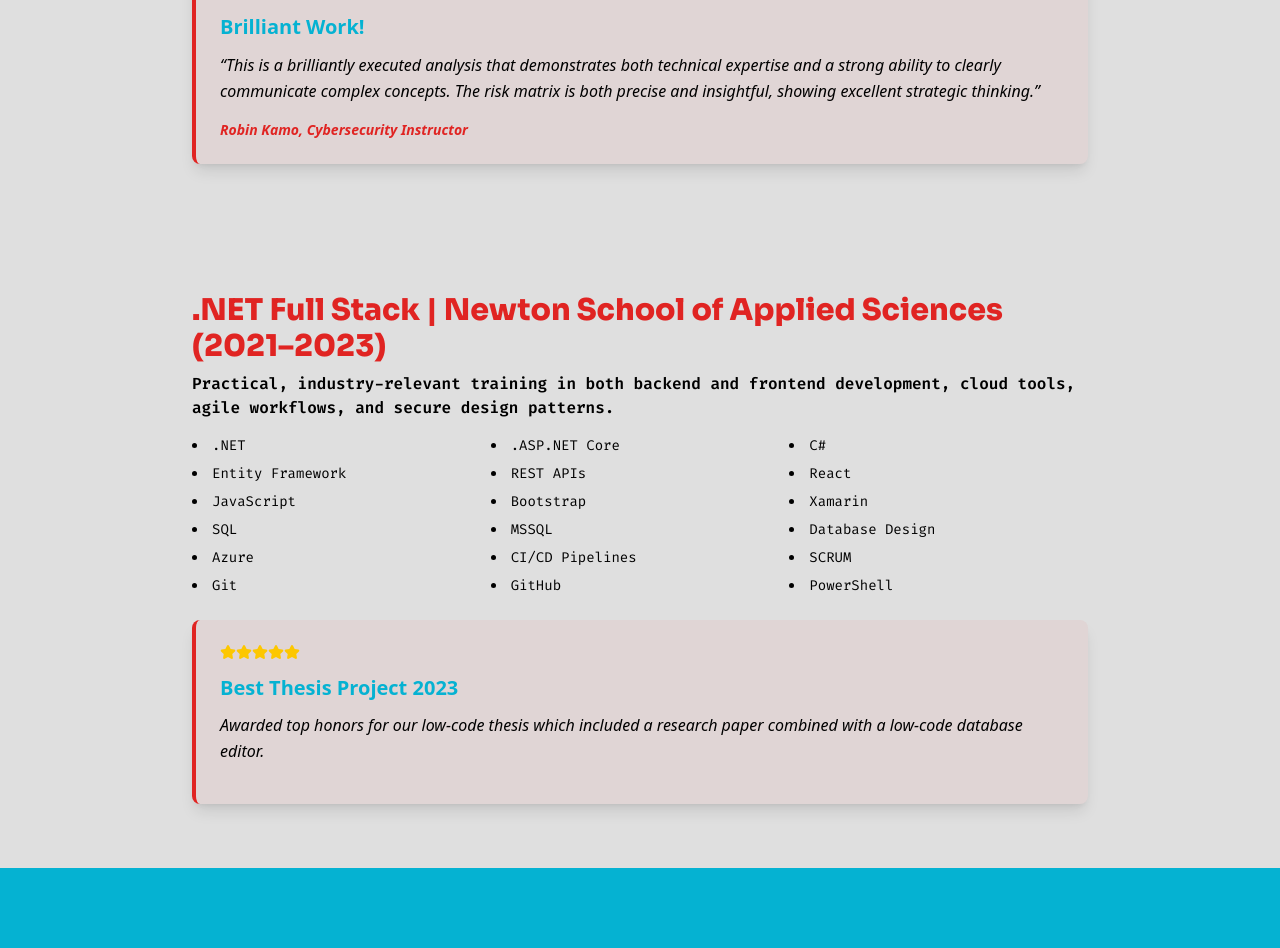
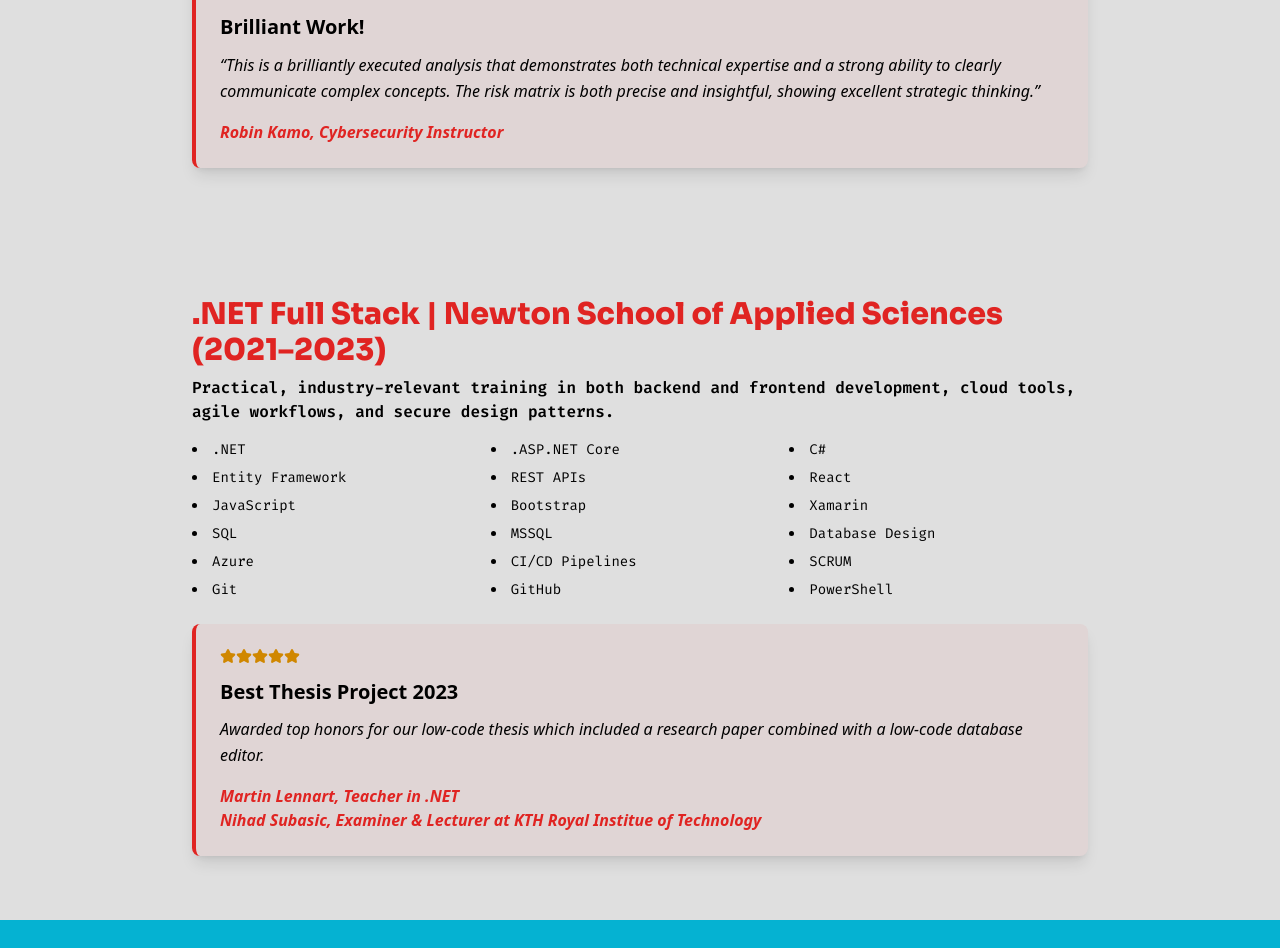
Before and after one commit to TeodorFredriksson95/cv-website-2025, a Next.js app: page /education in a window 1280 px wide. Shown: the part 1002-1950 px from the top of the page. Built offline with nearby package versions, Linux system fonts and the light colour scheme.

Commit message:
fix: update text color classes and links for consistency in education section

```diff
--- a/src/app/education/page.tsx
+++ b/src/app/education/page.tsx
@@ -50,7 +50,7 @@
     {[...Array(5)].map((_, i) => (
       <svg
         key={i}
-        className="w-4 h-4 text-yellow-400"
+        className="w-4 h-4 text-yellow-600"
         aria-hidden="true"
         xmlns="http://www.w3.org/2000/svg"
         fill="currentColor"
@@ -61,7 +61,7 @@
     ))}
   </div>
 
-  <h3 className="text-xl font-extrabold text-primary leading-relaxed mb-2">
+  <h3 className="text-xl font-extrabold text-primary-changed leading-relaxed mb-2">
     Brilliant Work!
   </h3>
 
@@ -70,12 +70,12 @@
   </p>
 
   <Link
-    className="hover:underline decoration-accent"
-    href="https://www.kth.se/profile/subasic"
+    className="hover:underline decoration-primary"
+    href="https://www.linkedin.com/in/kakashidota/"
     target="_blank"
     rel="noopener noreferrer"
   >
-    <footer className="text-sm text-accent font-semibold italic">
+    <footer className="text-md text-accent font-bold italic">
       Robin Kamo, Cybersecurity Instructor
     </footer>
   </Link>
@@ -122,7 +122,7 @@
     {[...Array(5)].map((_, i) => (
       <svg
         key={i}
-        className="w-4 h-4 text-yellow-400"
+        className="w-4 h-4 text-yellow-600"
         xmlns="http://www.w3.org/2000/svg"
         fill="currentColor"
         viewBox="0 0 22 20"
@@ -132,22 +132,34 @@
     ))}
   </div>
 
-  <h3 className="text-xl font-extrabold text-primary leading-relaxed mb-2">
+  <h3 className="text-xl font-extrabold text-primary-changed leading-relaxed mb-2">
     Best Thesis Project 2023
   </h3>
 
   <p className="italic text-md text-muted-foreground leading-relaxed mb-4">
     Awarded top honors for our low-code thesis which included a research paper combined with a low-code database editor.
   </p>
-
   <Link
-    className="hover:underline decoration-accent"
-    href="https://www.kth.se/profile/subasic"
+    className="hover:underline decoration-primary"
+    href="https://www.linkedin.com/in/martin-lenart-4a938427/"
     target="_blank"
     rel="noopener noreferrer"
   >
+    <footer className="text-md text-accent font-bold italic">
+      Martin Lennart, Teacher in .NET
+    </footer>
+  </Link>
+  <Link
+    className="hover:underline decoration-primary"
+    href="https://www.kth.se/profile/subasic/"
+    target="_blank"
+    rel="noopener noreferrer"
+  >
+    <footer className="text-md text-accent font-bold italic">
+      Nihad Subasic, Examiner & Lecturer at KTH Royal Institue of Technology
+    </footer>
+  </Link>
 
-  </Link>
 </div>
 
 
--- a/src/app/globals.css
+++ b/src/app/globals.css
@@ -12,6 +12,7 @@
   --color-highlight: #2dd4bf;
   --color-white: "fff";
   --color-on-primary: #f8fafc;
+      --text-primary-changed: #0c7689;
 
   --font-sans: var(--font-sora);
   --font-mono: var(--font-fira-code);
@@ -25,6 +26,7 @@
     --color-lighter-primary: #05b2d2;
     --color-lighter-accent: #a12e2c;
     --green: #13c213;
+    --text-primary-changed: #0c7689;
   }
 }
 
```
